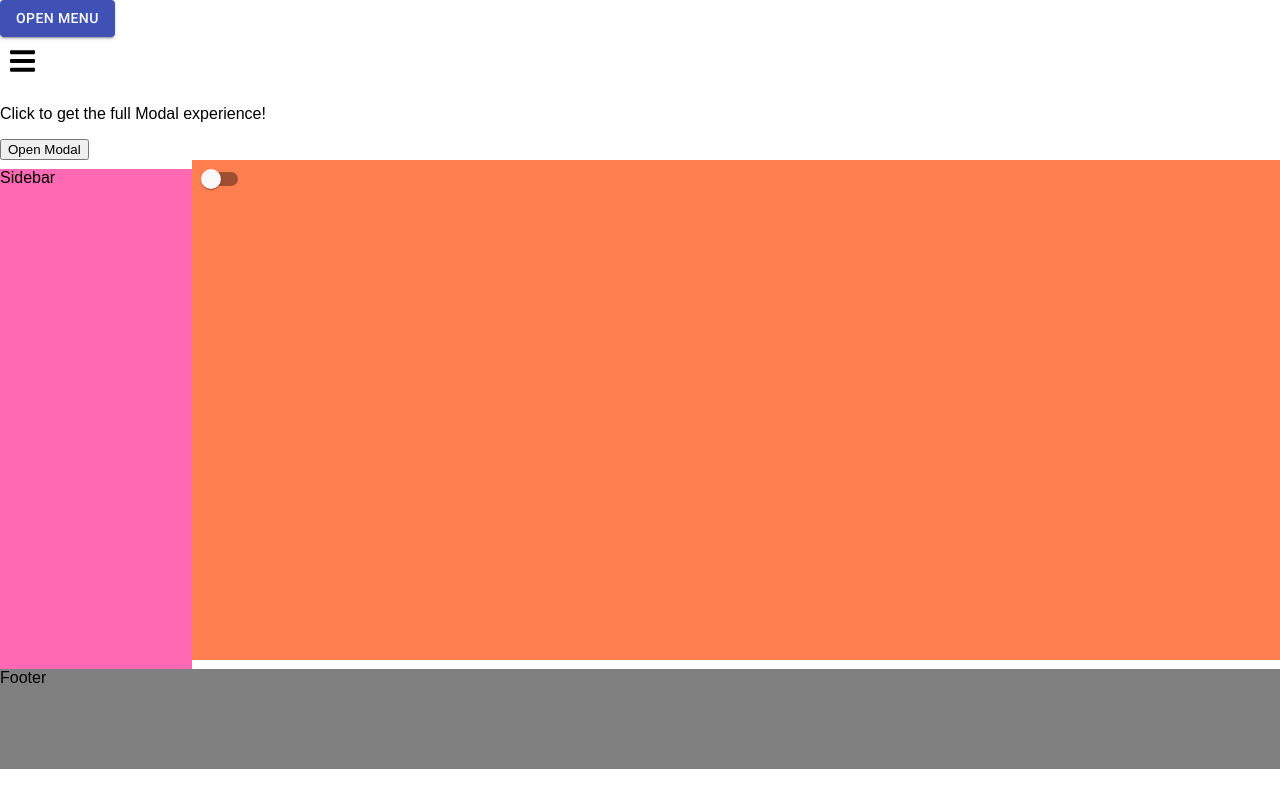
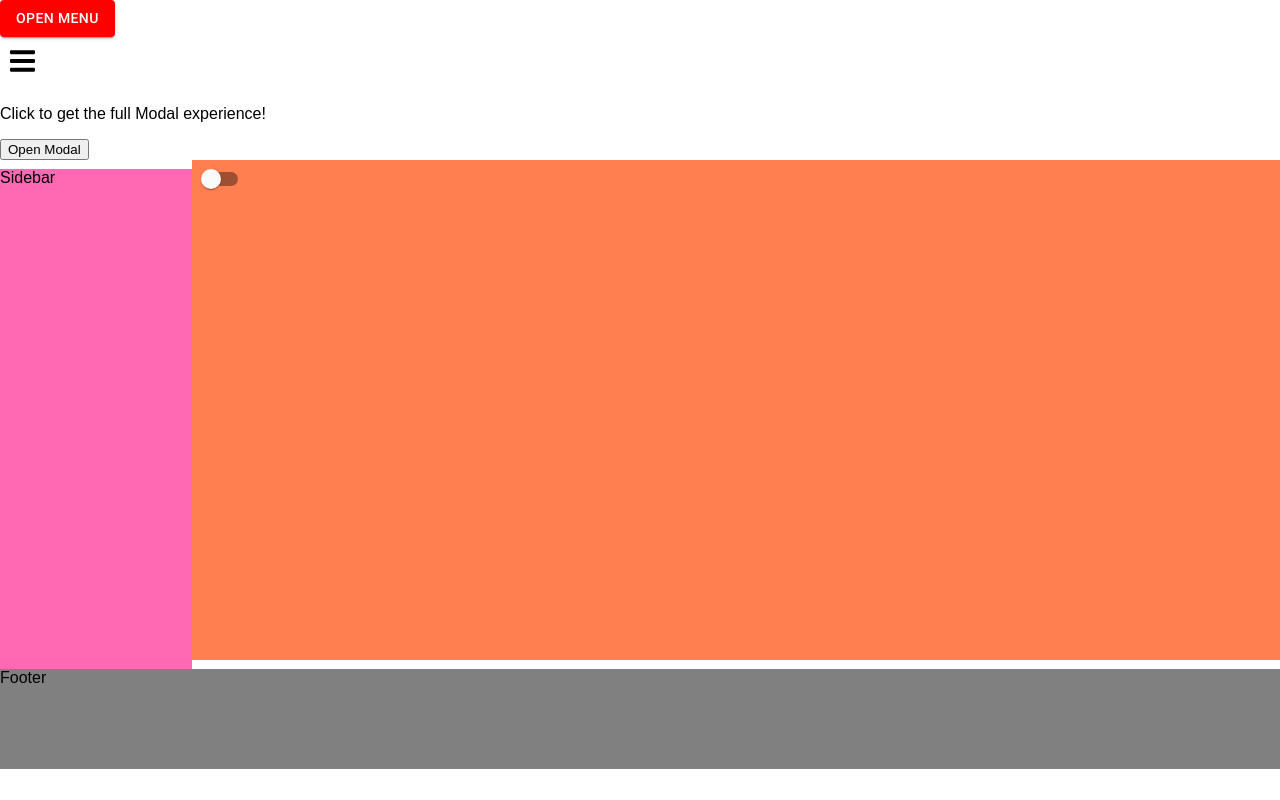
Before and after one commit to babinawaiba/sweet-pumpkin, a React (Create React App) app: page / in a window 1280 px wide. Built offline with nearby package versions, Linux system fonts and the light colour scheme.

Commit message:
menu button color changed to red

```diff
--- a/src/App.css
+++ b/src/App.css
@@ -3,6 +3,10 @@ A.header {
     background: aqua;
 }
 .main-content-wrapper {
+}
+.MuiButton-containedPrimary {
+    color: #fff;
+    background-color: red!important;
 }
 .sidebar {
     width: 15%;
```
